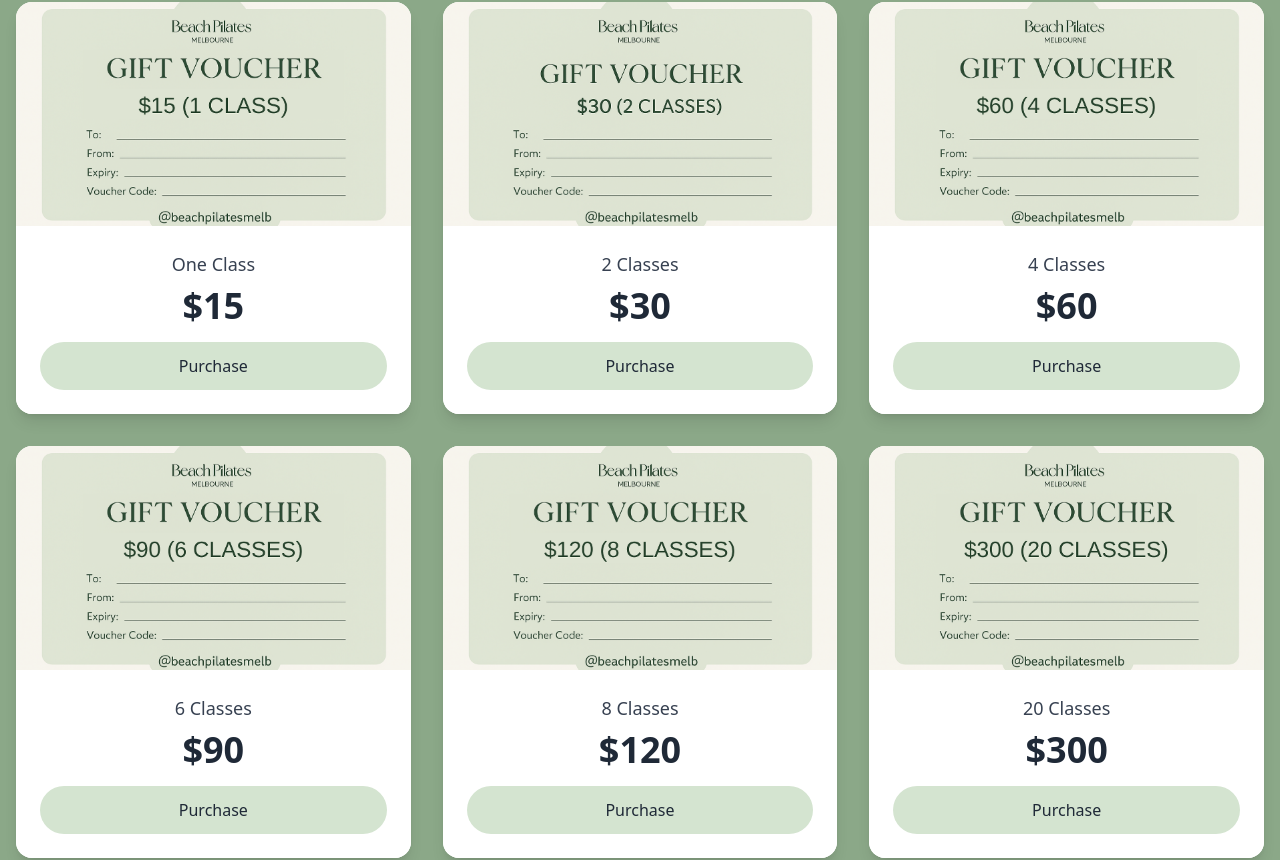
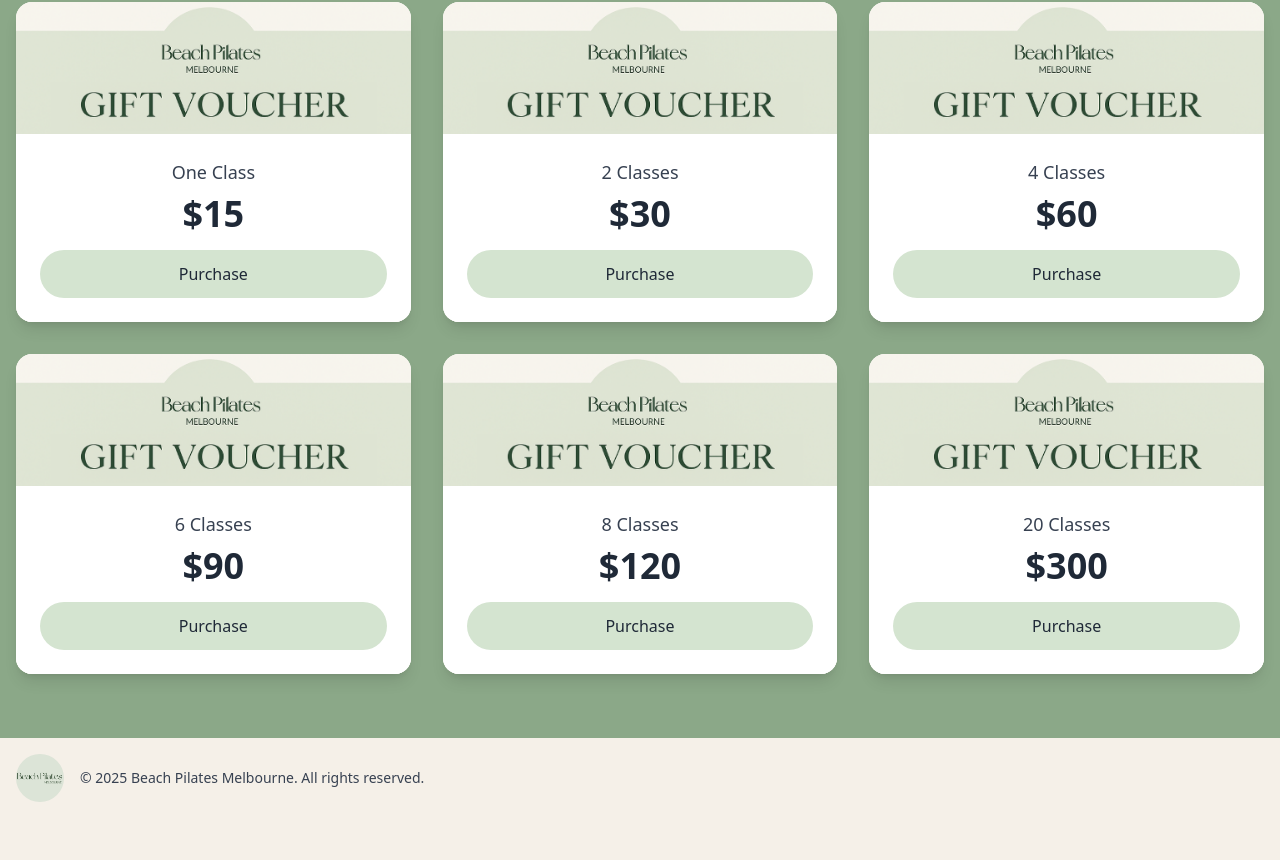
Before and after one commit to paredeez/beachpilatesgift, a Next.js app: page / in a window 1280 px wide. Shown: the part 958-1818 px from the top of the page. After the commit the page ends 1776 px from the top, so only its background shows below. Built offline with nearby package versions, Linux system fonts and the light colour scheme.

Commit message:
new commit

```diff
--- a/app/page.js
+++ b/app/page.js
@@ -21,36 +21,36 @@
     id: 2,
     title: '2 Classes',
     price: '$30',
-    image: '/images/giftvouchers/3.png',
-    url: 'https://buy.stripe.com/6oUaEXatI3KJfupgcG9AA04',
+    image: '/images/giftvouchers/2.png',
+    url: 'https://buy.stripe.com/14A14n45k6WVbe91hM9AA03',
   },
   {
     id: 3,
     title: '4 Classes',
     price: '$60',
-    image: '/images/giftvouchers/4.png',
-    url: 'https://buy.stripe.com/4gM6oH1Xc3KJbe9d0u9AA05',
+    image: '/images/giftvouchers/2.png',
+    url: 'https://buy.stripe.com/14A14n45k6WVbe91hM9AA03',
   },
   {
     id: 4,
     title: '6 Classes',
     price: '$90',
-    image: '/images/giftvouchers/5.png',
-    url: 'https://buy.stripe.com/9B65kDgS6epndmh3pU9AA06',
+    image: '/images/giftvouchers/2.png',
+    url: 'https://buy.stripe.com/14A14n45k6WVbe91hM9AA03',
   },
   {
     id: 5,
     title: '8 Classes',
     price: '$120',
-    image: '/images/giftvouchers/6.png',
-    url: 'https://buy.stripe.com/3cI8wPfO20yx6XTf8C9AA07',
+    image: '/images/giftvouchers/2.png',
+    url: 'https://buy.stripe.com/14A14n45k6WVbe91hM9AA03',
   },
   {
     id: 6,
     title: '20 Classes',
     price: '$300',
-    image: '/images/giftvouchers/7.png',
-    url: 'https://buy.stripe.com/fZu3cv0T82GF9619Oi9AA08',
+    image: '/images/giftvouchers/2.png',
+    url: 'https://buy.stripe.com/14A14n45k6WVbe91hM9AA03',
   },
 ];
 
@@ -156,18 +156,18 @@
           {vouchers.map((voucher) => (
             <div
               key={voucher.id}
-              className="bg-white rounded-xl md:rounded-2xl shadow-lg overflow-hidden transform transition-all duration-300 hover:scale-105 hover:shadow-2xl"
+              className="relative bg-white rounded-xl md:rounded-2xl shadow-lg overflow-visible transform transition-all duration-300 hover:scale-105 hover:shadow-2xl"
             >
-              <div className="relative h-40 md:h-56">
+              <div className="relative h-56 md:h-80 rounded-xl md:rounded-2xl overflow-hidden">
                 <Image
                   src={voucher.image}
                   alt={`${voucher.title} voucher`}
                   fill
-                  className="object-cover"
+                  className="object-cover object-top"
                 />
               </div>
 
-              <div className="bg-white p-3 md:p-6">
+              <div className="absolute bottom-0 left-0 right-0 bg-white p-3 md:p-6 rounded-b-xl md:rounded-b-2xl">
                 <div className="text-center mb-2 md:mb-4">
                   <p className="text-xs md:text-lg text-gray-700 mb-1 md:mb-2">{voucher.title}</p>
                   <p className="text-2xl md:text-4xl font-semibold text-gray-800">{voucher.price}</p>
@@ -186,17 +186,17 @@
       </div>
 
       {/* Footer */}
-      <footer className="bg-sage py-12">
-        <div className="max-w-7xl mx-auto px-4 text-center">
-          <div className="mb-6 relative w-32 h-32 mx-auto rounded-full overflow-hidden">
+      <footer className="bg-sand py-4">
+        <div className="max-w-7xl mx-auto px-4 flex items-center justify-start gap-4">
+          <div className="relative w-12 h-12 rounded-full overflow-hidden flex-shrink-0">
             <Image
               src="/images/newlogo.png"
               alt="Beach Pilates Melbourne"
               fill
-              className="object-cover opacity-80 scale-110"
+              className="object-cover scale-110"
             />
           </div>
-          <p className="text-gray-700">
+          <p className="text-gray-700 text-sm">
             © 2025 Beach Pilates Melbourne. All rights reserved.
           </p>
         </div>
```
